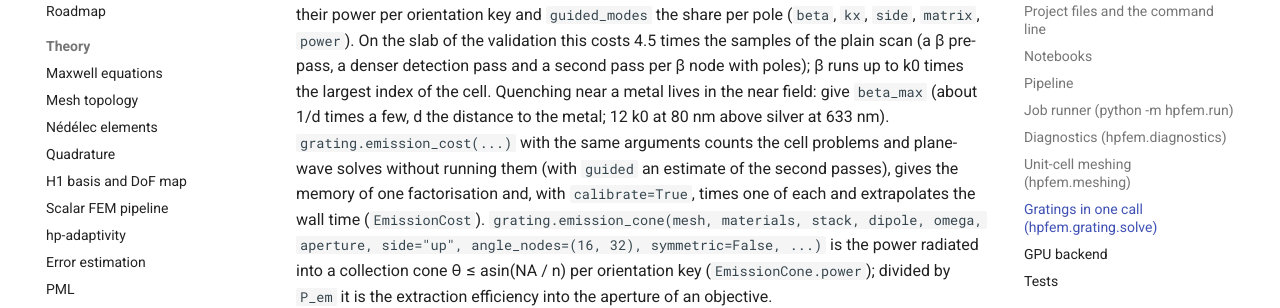
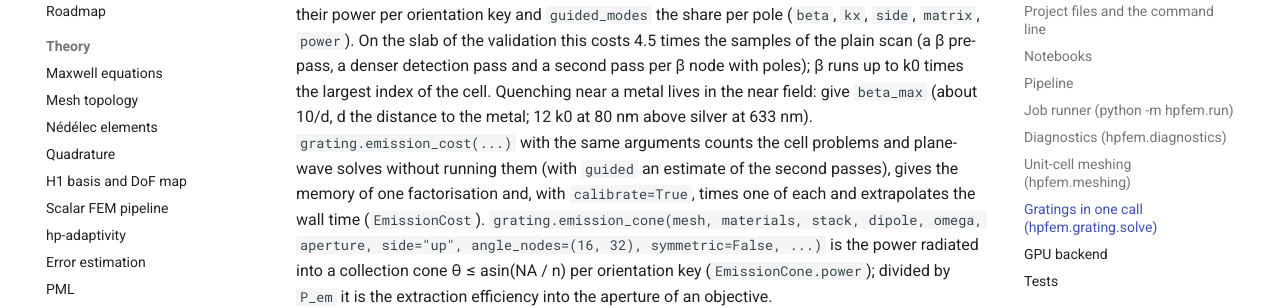
Before and after one commit to PhotonPower/hp-FEM, an MkDocs documentation site: the page built from docs/python.md, in a window 1280 px wide and 900 px high, scrolled down 16993 px. Shown: the part 178-486 px from the top of the window. Built offline with MkDocs 1.6.1 and Material for MkDocs 9.7.7, drawn with Linux system fonts in a browser that asks for light colours; comment, search, counter and statistics services are not loaded.

Commit message:
docs(python): beta_max for the near field of a metal
Co-Authored-By: Claude Opus 5.5 <noreply@anthropic.com>

```diff
--- a/docs/python.md
+++ b/docs/python.md
@@ -710,7 +710,8 @@ and grades the β rule towards the β where a lossy pair meets; `guided` holds t
 the validation this costs 4.5 times the samples of the plain scan (a β pre-pass, a denser
 detection pass and a second pass per β node with poles); β runs up to k0 times the largest
 index of the cell. Quenching near a metal lives in the near field: give `beta_max` (about
-1/d times a few, d the distance to the metal; 12 k0 at 80 nm above silver at 633 nm). `grating.emission_cost(...)` with the same arguments counts the cell
+10/d, d the distance to the metal; 12 k0 at 80 nm above silver at 633 nm).
+`grating.emission_cost(...)` with the same arguments counts the cell
 problems and plane-wave solves without running them (with `guided` an estimate of the second
 passes), gives the memory of one factorisation and, with `calibrate=True`, times one of each
 and extrapolates the wall time (`EmissionCost`).
```
